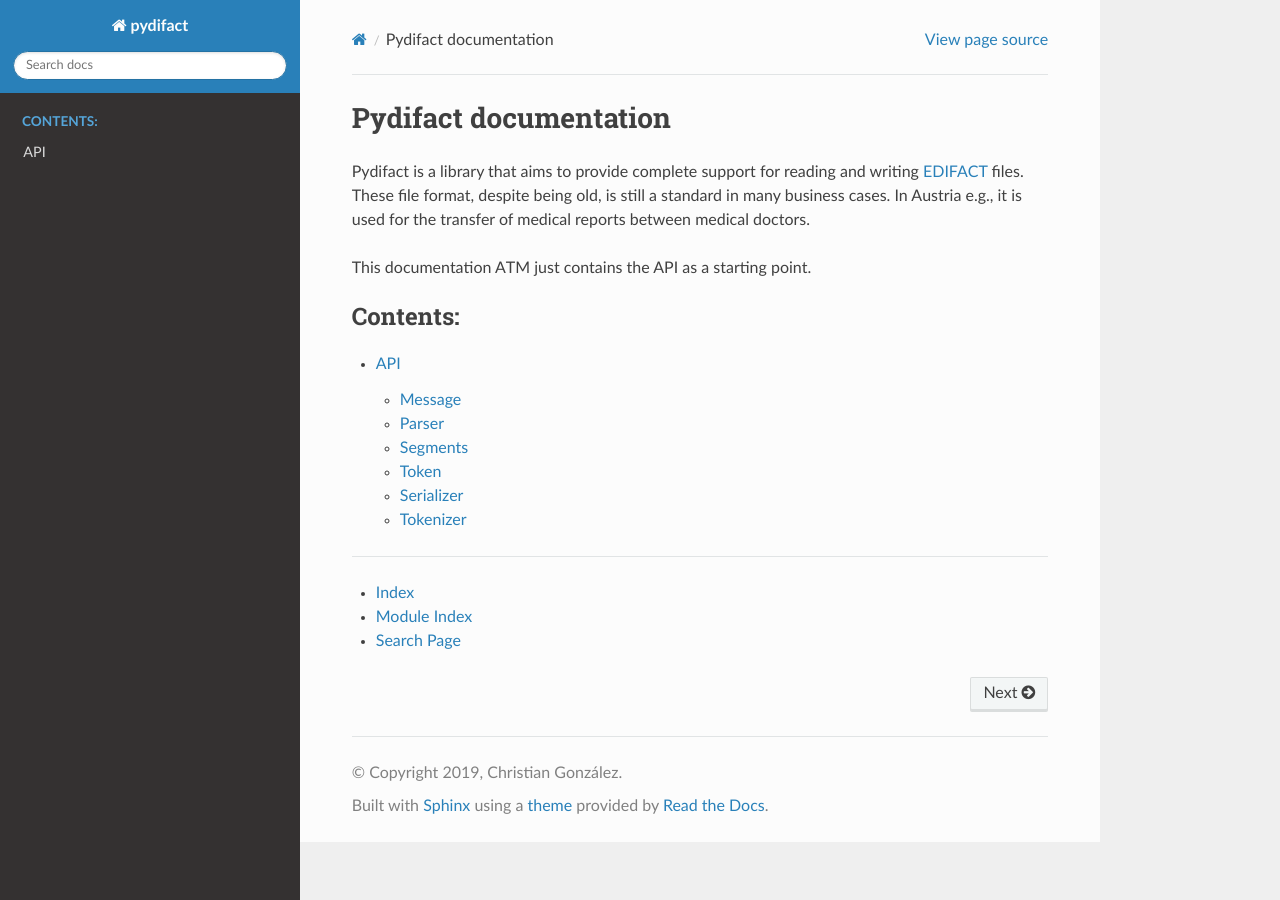
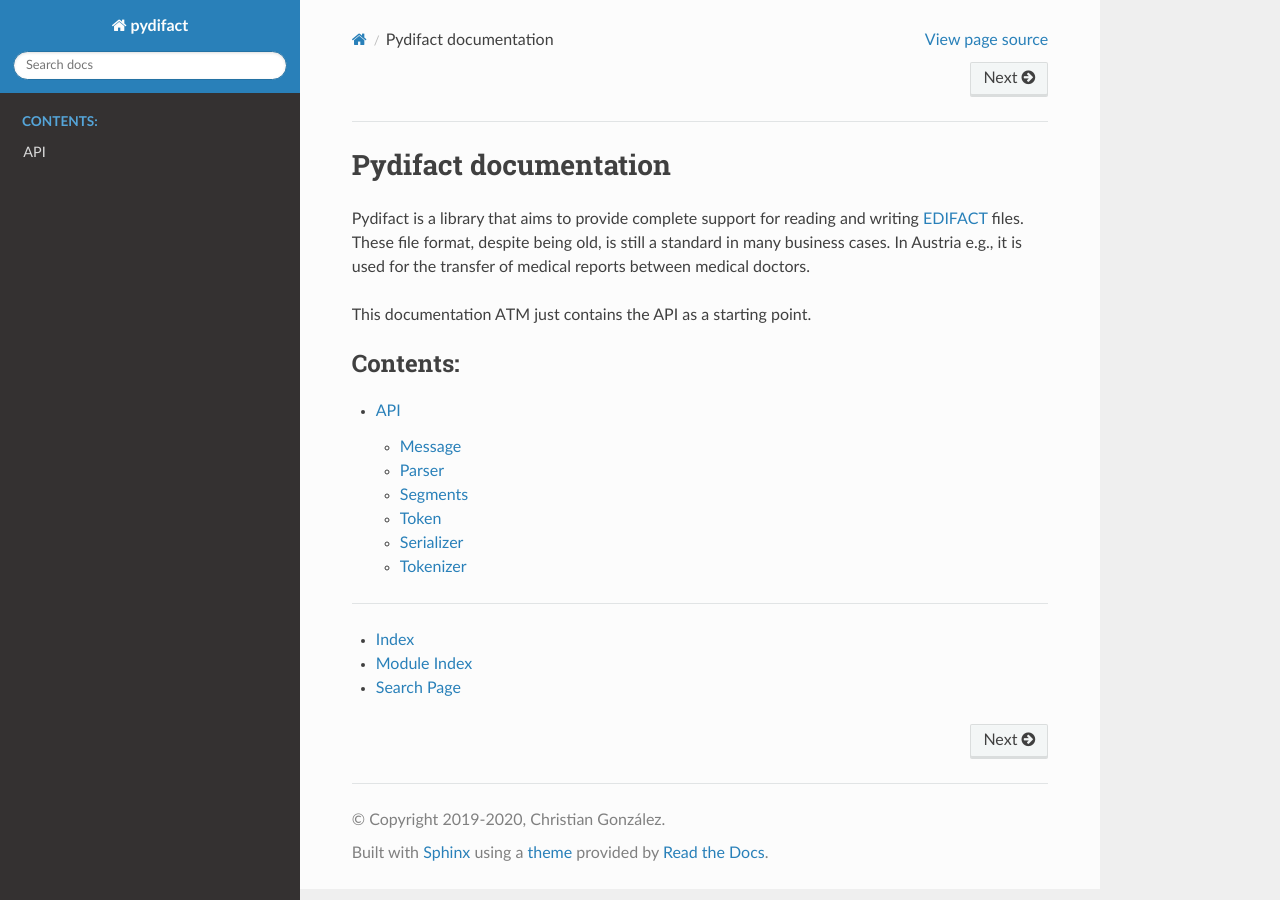
Before and after one commit to nerdocs/pydifact, a Sphinx documentation site: the page built from docs/index.rst, in a window 1280 px wide. Built offline with Sphinx 7.4.7 and the Read the Docs theme 2.0.0, drawn with Linux system fonts in a browser that asks for light colours.

Commit message:
update RTD settings

```diff
--- a/docs/conf.py
+++ b/docs/conf.py
@@ -19,7 +19,7 @@
 # -- Project information -----------------------------------------------------
 
 project = "pydifact"
-copyright = "2019, Christian González"
+copyright = "2019-2020, Christian González"
 author = "Christian González"
 
 
@@ -28,7 +28,7 @@
 # Add any Sphinx extension module names here, as strings. They can be
 # extensions coming with Sphinx (named 'sphinx.ext.*') or your custom
 # ones.
-extensions = ["sphinx.ext.autodoc"]
+extensions = ["sphinx.ext.autodoc", "sphinx_rtd_theme"]
 
 # Add any paths that contain templates here, relative to this directory.
 templates_path = ["_templates"]
@@ -46,9 +46,23 @@
 #
 html_theme = "sphinx_rtd_theme"
 
+html_theme_options = {
+    "canonical_url": "https://pydifact.readthedocs.io/",
+    # "logo_only": False,
+    "display_version": True,
+    "prev_next_buttons_location": "both",
+    # Toc options
+    # "collapse_navigation": True,
+    # "sticky_navigation": True,
+    # "navigation_depth": 4,
+    # "includehidden": True,
+    # "titles_only": False,
+}
+
+
 # Add any paths that contain custom static files (such as style sheets) here,
 # relative to this directory. They are copied after the builtin static files,
 # so a file named "default.css" will overwrite the builtin "default.css".
-#html_static_path = ["_static"]
+# html_static_path = ["_static"]
 
-master_doc = 'index'
+master_doc = "index"
```
